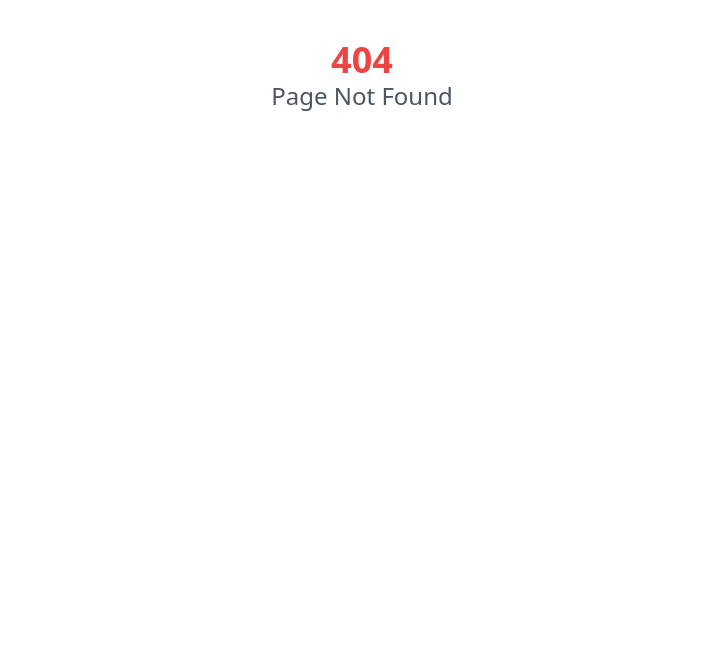
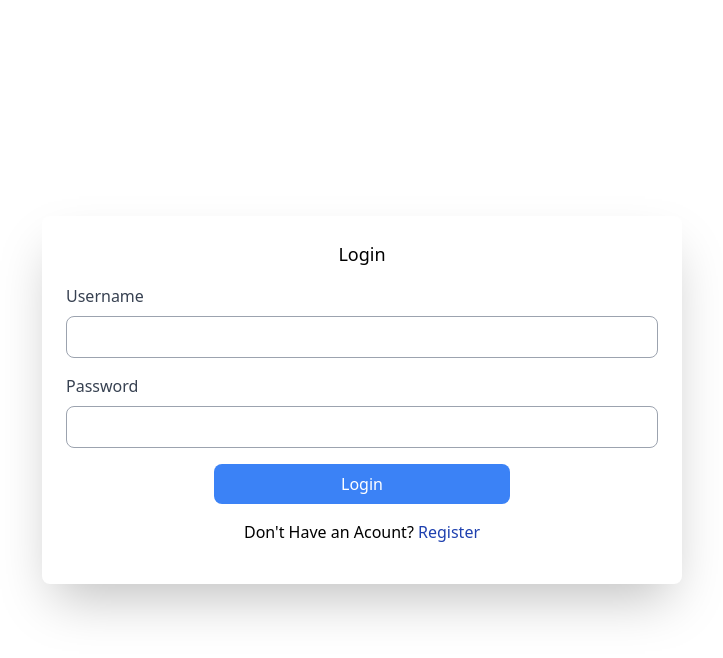
Before and after one commit to nesarptr/chat-app-react, a React (Vite) app: page /login in a window 1280 px wide. Before the commit this address had no page. Shown: the top 658 px of the page, without its empty margins (278-1001 px from the left). Built offline with nearby package versions, Linux system fonts and the light colour scheme.

Commit message:
login component added

```diff
--- /dev/null
+++ b/src/Pages/auth/Login.jsx
@@ -0,0 +1,10 @@
+// @ts-nocheck
+import LoginForm from "../../components/auth/LoginForm";
+
+export default function Login() {
+  return (
+    <div className="flex h-screen items-center justify-center">
+      <LoginForm />
+    </div>
+  );
+}
--- a/src/Routes.jsx
+++ b/src/Routes.jsx
@@ -2,8 +2,9 @@ import React from "react";
 import { createBrowserRouter } from "react-router-dom";
 
 import Error404 from "./components/ui/Error404";
-import App from "./App";
+import App from "./Pages/App";
 import Register from "./Pages/auth/Register";
+import Login from "./Pages/auth/Login";
 
 const routes = createBrowserRouter([
   {
@@ -16,6 +17,11 @@ const routes = createBrowserRouter([
     element: <Register />,
     errorElement: <Error404 />,
   },
+  {
+    path: "/login",
+    element: <Login />,
+    errorElement: <Error404 />,
+  },
 ]);
 
 export default routes;
--- a/src/components/auth/LoginForm.jsx
+++ b/src/components/auth/LoginForm.jsx
@@ -0,0 +1,138 @@
+// @ts-nocheck
+import React, { useState } from "react";
+import { useForm } from "react-hook-form";
+import { yupResolver } from "@hookform/resolvers/yup";
+import * as yup from "yup";
+import { gql, useLazyQuery } from "@apollo/client";
+import { Link, useNavigate } from "react-router-dom";
+
+import LoadingSpinner from "../ui/LoadingSpinner";
+
+const LOGIN_USER = gql`
+  query login($username: String!, $password: String!) {
+    login(username: $username, password: $password) {
+      username
+      email
+      createdAt
+      token
+    }
+  }
+`;
+
+const schema = yup
+  .object({
+    username: yup.string().trim().required("Username is required"),
+    password: yup
+      .string()
+      .min(6, "Password must be at least 6 characters")
+      .required("Password is required"),
+  })
+  .required("Invalid Submission");
+
+export default function LoginForm() {
+  const navigate = useNavigate();
+
+  const {
+    register,
+    reset,
+    handleSubmit,
+    formState: { errors },
+  } = useForm({
+    resolver: yupResolver(schema),
+  });
+
+  const [error, setError] = useState("");
+
+  const [loginUser, { loading }] = useLazyQuery(LOGIN_USER, {
+    onError: (err) => setError(err.message),
+    onCompleted(data) {
+      reset();
+      localStorage.setItem("token", data.login.token);
+      navigate("/");
+    },
+  });
+
+  const onSubmit = (data) => {
+    setError("");
+    loginUser({
+      variables: {
+        username: data.username,
+        password: data.password,
+      },
+    });
+  };
+
+  return (
+    <form
+      onSubmit={handleSubmit(onSubmit)}
+      className={`w-full rounded-lg bg-white p-6 shadow-2xl md:w-1/2 ${
+        error ? "border-red-500" : ""
+      }`}
+    >
+      <h2 className="mb-4 text-center text-lg font-medium">Login</h2>
+      <div className="mb-4">
+        <label
+          htmlFor="username"
+          className="mb-2 block font-medium text-gray-700"
+        >
+          Username
+        </label>
+        <input
+          type="text"
+          id="username"
+          className={`w-full rounded-lg border border-gray-400 p-2 ${
+            errors.username?.message ? "border-red-500" : ""
+          }`}
+          {...register("username")}
+        />
+        {errors.username?.message && (
+          <p className="text-xs italic text-red-500">
+            {errors.username.message}
+          </p>
+        )}
+      </div>
+      <div className="mb-4">
+        <label
+          htmlFor="password"
+          className="mb-2 block font-medium text-gray-700"
+        >
+          Password
+        </label>
+        <input
+          type="password"
+          id="password"
+          className={`w-full rounded-lg border border-gray-400 p-2 ${
+            errors.password?.message ? "border-red-500" : ""
+          }`}
+          {...register("password")}
+        />
+        {errors.password?.message && (
+          <p className="text-xs italic text-red-500">
+            {errors.password.message}
+          </p>
+        )}
+      </div>
+      {loading ? (
+        <LoadingSpinner />
+      ) : (
+        <div className="mb-4 text-center">
+          <button
+            type="submit"
+            className="rounded-lg bg-blue-500 py-2 px-4 text-white hover:bg-blue-600 sm:w-full md:w-1/2"
+          >
+            Login
+          </button>
+        </div>
+      )}
+      {error && (
+        <p className="text-center text-xs italic text-red-500">{error}</p>
+      )}
+      <div className="mb-4 text-center">
+        Don't Have an Acount?{"   "}
+        <Link to={`/register`} className="text-blue-800">
+          Register
+        </Link>
+      </div>
+    </form>
+  );
+}
--- a/src/components/auth/RegisterForm.jsx
+++ b/src/components/auth/RegisterForm.jsx
@@ -4,7 +4,7 @@ import { useForm } from "react-hook-form";
 import { yupResolver } from "@hookform/resolvers/yup";
 import * as yup from "yup";
 import { gql, useMutation } from "@apollo/client";
-import { Link } from "react-router-dom";
+import { Link, useNavigate } from "react-router-dom";
 
 import LoadingSpinner from "../ui/LoadingSpinner";
 
@@ -38,6 +38,8 @@ const schema = yup
   .required("Invalid Submission");
 
 export default function RegisterForm() {
+  const navigate = useNavigate();
+
   const {
     register,
     reset,
@@ -50,13 +52,15 @@ export default function RegisterForm() {
   const [error, setError] = useState("");
 
   const [registerUser, { loading }] = useMutation(REGISTER_USER, {
-    // update: (_, __) => props.history.push("/login"),
+    update: (_, __) => {
+      reset();
+      navigate("/login");
+    },
     onError: (err) => setError(err.message),
   });
 
   const onSubmit = (data) => {
     setError("");
-    // Make API call to register user here
     registerUser({
       variables: {
         username: data.username,
@@ -64,7 +68,6 @@ export default function RegisterForm() {
         password: data.password,
       },
     });
-    // reset();
   };
 
   return (
@@ -84,7 +87,6 @@ export default function RegisterForm() {
         </label>
         <input
           type="text"
-          name="username"
           id="username"
           className={`w-full rounded-lg border border-gray-400 p-2 ${
             errors.username?.message ? "border-red-500" : ""
@@ -103,7 +105,6 @@ export default function RegisterForm() {
         </label>
         <input
           type="email"
-          name="email"
           id="email"
           className={`w-full rounded-lg border border-gray-400 p-2 ${
             errors.email?.message ? "border-red-500" : ""
@@ -123,7 +124,6 @@ export default function RegisterForm() {
         </label>
         <input
           type="password"
-          name="password"
           id="password"
           className={`w-full rounded-lg border border-gray-400 p-2 ${
             errors.password?.message ? "border-red-500" : ""
@@ -145,7 +145,6 @@ export default function RegisterForm() {
         </label>
         <input
           type="password"
-          name="confirm-password"
           id="confirm-password"
           className={`w-full rounded-lg border border-gray-400 p-2 ${
             errors.confirmPassword?.message ? "border-red-500" : ""
```
Also changed, not shown: src/Pages/App.jsx (renamed from src/App.jsx).
